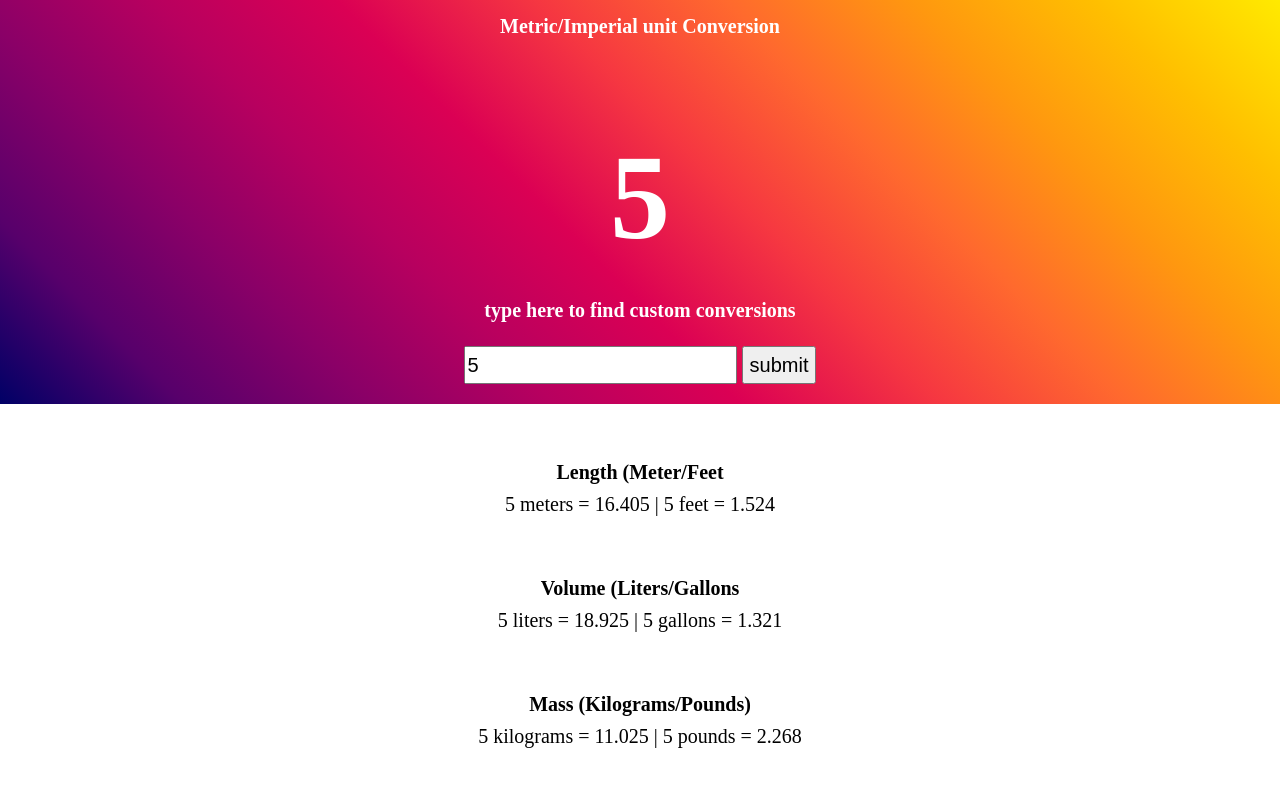
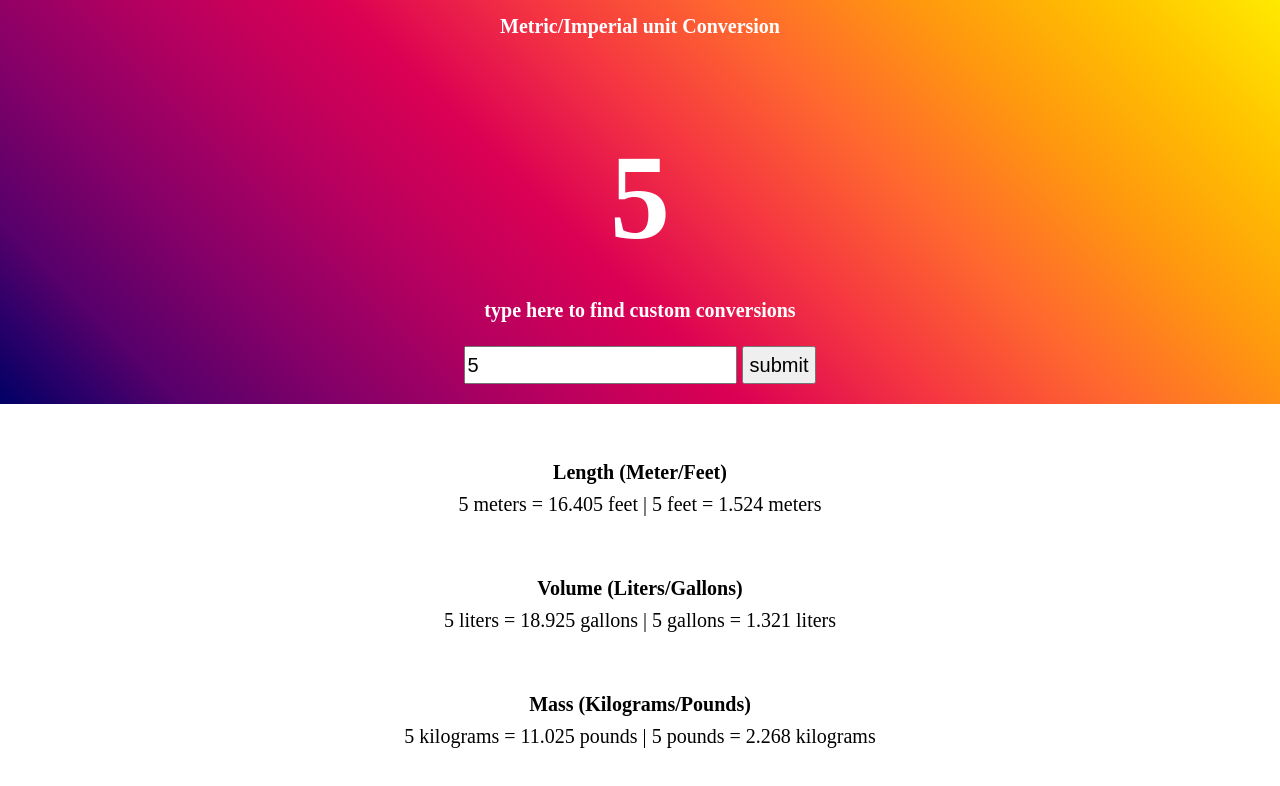
Before and after one commit to grassfinn/Unit-Conversion, a plain HTML site: page index.html in a window 1280 px wide. Both pictures are taken after typing "5" into the empty fields and a click on the button "submit". Drawn offline with Linux system fonts and the light colour scheme.

Commit message:
typos and minor fixes

```diff
--- a/app.js
+++ b/app.js
@@ -7,14 +7,13 @@ const metersEl = document.querySelector('#meters');
 const litersEl = document.querySelector('#liters');
 const kilosEl = document.querySelector('#kilos');
 
-const input = document.getElementById('user-input')
-const submit = document.getElementById('submit')
+const input = document.getElementById('user-input');
+const submit = document.getElementById('submit');
 
 const conversion = 20;
 number.textContent = conversion;
 
 const userNumber = input.value;
-
 
 // FORMULAS
 //  f -> m =  F / 3.281
@@ -30,17 +29,17 @@ const kilosToPounds = (conversion * 2.205).toFixed(3);
 // L -> G = L * 3.785
 const litersToGallons = (conversion * 3.785).toFixed(3);
 
-feetEl.textContent = ` ${conversion} feet = ${feetToMeters}`;
+feetEl.textContent = ` ${conversion} feet = ${feetToMeters} meters`;
 
-gallonsEl.textContent = ` ${conversion} gallons = ${gallonsToLiters}`;
+gallonsEl.textContent = ` ${conversion} gallons = ${gallonsToLiters} liters`;
 
-poundsEl.textContent = ` ${conversion} pounds = ${poundsToKilo}`;
+poundsEl.textContent = ` ${conversion} pounds = ${poundsToKilo} kilograms`;
 
-metersEl.textContent = `${conversion} meters = ${metersToFeet} `
+metersEl.textContent = `${conversion} meters = ${metersToFeet} feet `;
 
-litersEl.textContent = `${conversion} liters = ${litersToGallons} `
+litersEl.textContent = `${conversion} liters = ${litersToGallons} gallons `;
 
-kilosEl.textContent = `${conversion} kilograms = ${kilosToPounds} `
+kilosEl.textContent = `${conversion} kilograms = ${kilosToPounds} pounds `;
 
 const userInputConversion = () => {
   const conversion = input.value;
@@ -61,17 +60,17 @@ const userInputConversion = () => {
   // L -> G = L * 3.785
   const litersToGallons = (conversion * 3.785).toFixed(3);
 
-  feetEl.textContent = ` ${conversion} feet = ${feetToMeters}`;
+  feetEl.textContent = ` ${conversion} feet = ${feetToMeters} meters`;
 
-  gallonsEl.textContent = ` ${conversion} gallons = ${gallonsToLiters}`;
+  gallonsEl.textContent = ` ${conversion} gallons = ${gallonsToLiters} liters`;
 
-  poundsEl.textContent = ` ${conversion} pounds = ${poundsToKilo}`;
+  poundsEl.textContent = ` ${conversion} pounds = ${poundsToKilo} kilograms`;
 
-  metersEl.textContent = `${conversion} meters = ${metersToFeet} `;
+  metersEl.textContent = `${conversion} meters = ${metersToFeet} feet `;
 
-  litersEl.textContent = `${conversion} liters = ${litersToGallons} `;
+  litersEl.textContent = `${conversion} liters = ${litersToGallons} gallons `;
 
-  kilosEl.textContent = `${conversion} kilograms = ${kilosToPounds} `;
-}
+  kilosEl.textContent = `${conversion} kilograms = ${kilosToPounds} pounds `;
+};
 
-submit.addEventListener('click', () => userInputConversion())
+submit.addEventListener('click', () => userInputConversion());
```
Also changed, not shown: index.html (+2 -2 lines).
